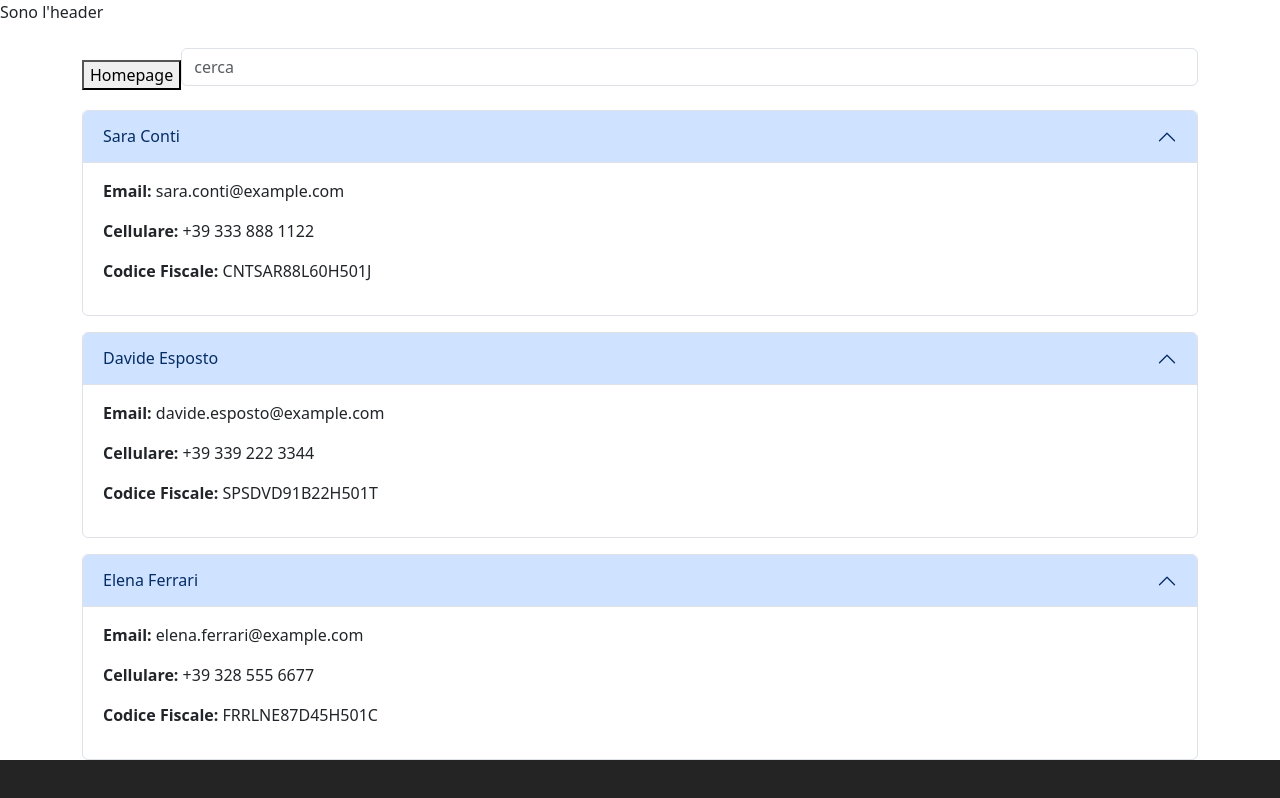
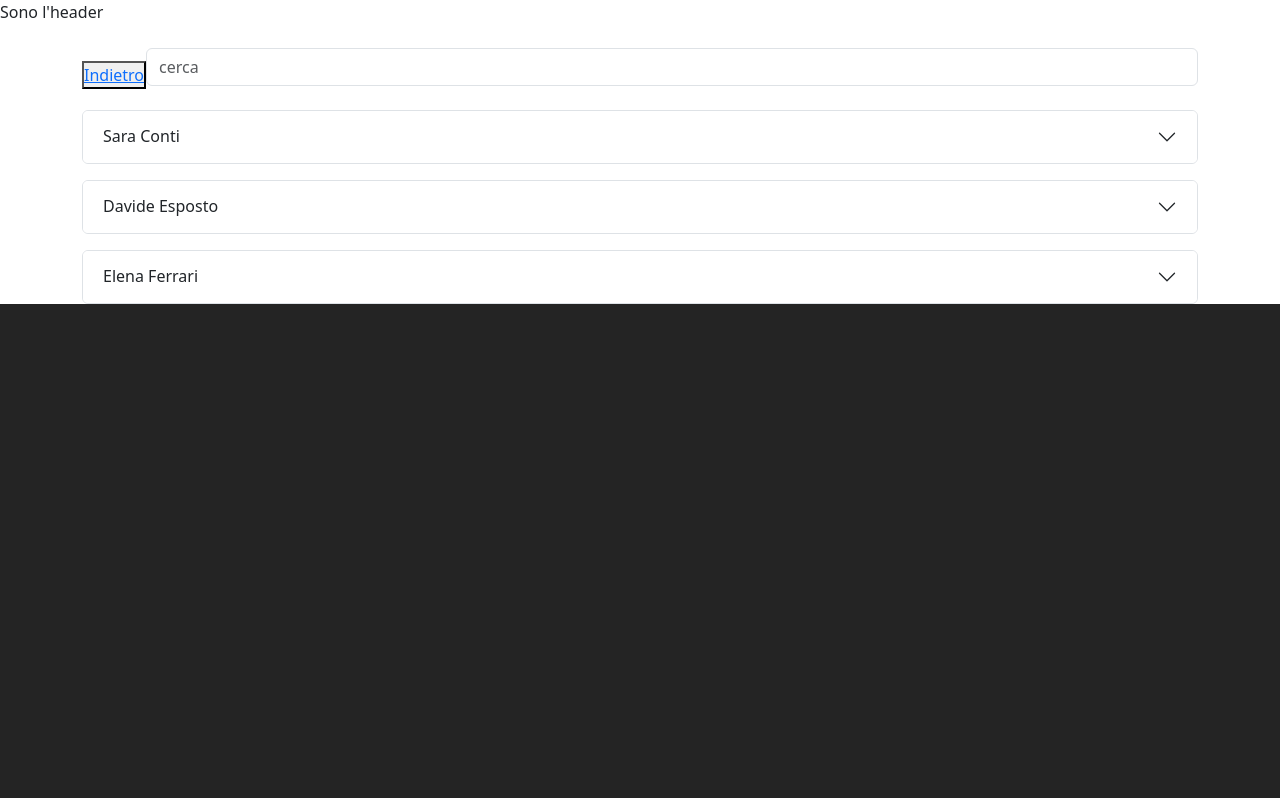
Before and after one commit to Sarasalzano/cs-booroad-app, a React (Vite) app: page /viaggi/parigi in a window 1280 px wide. Built offline with nearby package versions, Linux system fonts and the light colour scheme.

Commit message:
aggiungi link rotta

```diff
--- a/src/App.css
+++ b/src/App.css
@@ -0,0 +1,5 @@
+* {
+  margin: 0;
+  padding: 0;
+  box-sizing: border-box;
+}
--- a/src/Layouts/Layout.jsx
+++ b/src/Layouts/Layout.jsx
@@ -1,14 +1,15 @@
 import { Outlet } from "react-router-dom";
 import Header from "../components/Header";
 
-export default function Layout(){
-
-    return(
-        <>
+export default function Layout() {
+  return (
+    <>
+      <header>
         <Header />
-        <main>
-            <Outlet />
-        </main>
-        </>
-    )
+      </header>
+      <main>
+        <Outlet />
+      </main>
+    </>
+  );
 }
--- a/src/pages/DetailPage.jsx
+++ b/src/pages/DetailPage.jsx
@@ -1,4 +1,4 @@
-import { useParams } from "react-router-dom";
+import { Link, useParams } from "react-router-dom";
 import { Accordion, Navbar } from "react-bootstrap";
 import SearchBar from "../components/SearchBar";
 import trips from "../data/trips"; // assicurati che il percorso sia corretto
@@ -17,7 +17,9 @@ export default function DetailPage() {
   return (
     <div className="container mt-3">
       <Navbar>
-        <button>Homepage</button>
+        <button>
+          <Link to="/">Indietro</Link>
+        </button>
         <SearchBar onSearch={handleSearch} />
       </Navbar>
       {/* {/ Lista filtrata */}
@@ -29,7 +31,7 @@ export default function DetailPage() {
             alwaysOpen
             className="mb-3"
           >
-            <Accordion.Item eventKey="0">
+            <Accordion.Item eventKey="1">
               <Accordion.Header>
                 {t.nome} {t.cognome}
               </Accordion.Header>
```
